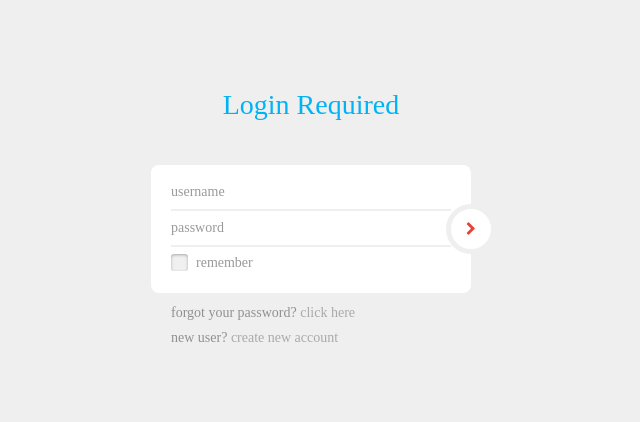
After one commit to sagar767/inventory, a PHP site: page /login.php in a window 1280 px wide. The commit adds this page. Shown: the top 422 px of the page, without its empty margins (329-969 px from the left). Run offline with PHP 8.4, Linux system fonts and the light colour scheme; a stand-in replaces the project's code that opens the database connection.

Commit message:
Login functionality added

```diff
--- a/css/login.css
+++ b/css/login.css
@@ -19,8 +19,7 @@ Last change	: 2015/03/27
  9. Misc
  -------------------------------------------------------------------*/
 /*=== 1. General Structure ===*/
-html,
-body {
+html, body {
 	background: #efefef;
 	padding: 10px;
 	font-family: 'Varela Round';
@@ -44,7 +43,7 @@ a:hover {
 }
 /*=== 4. Main Form ===*/
 .login-form-1 {
-  max-width: 300px;
+	width:320px;
 	border-radius: 5px;
 	display: inline-block;
 }
@@ -58,15 +57,12 @@ a:hover {
 	background: transparent;
 	color: #555555;
 	padding: 7px 0;
-  font-weight: bold;
-  height:auto;
+	height: auto;
 }
 .login-form-1 .form-control::-webkit-input-placeholder {
 	color: #999999;
 }
-.login-form-1 .form-control:-moz-placeholder,
-.login-form-1 .form-control::-moz-placeholder,
-.login-form-1 .form-control:-ms-input-placeholder {
+.login-form-1 .form-control:-moz-placeholder, .login-form-1 .form-control::-moz-placeholder, .login-form-1 .form-control:-ms-input-placeholder {
 	color: #999999;
 }
 .login-form-1 .form-group {
@@ -93,7 +89,7 @@ a:hover {
 	right: -25px;
 	top: 50%;
 	background: #ffffff;
-  color: #999999;
+	color: #E94234;
 	padding: 11px 0;
 	width: 50px;
 	height: 50px;
@@ -152,17 +148,18 @@ label.form-invalid:after {
 	color: #999999;
 	border-left: 3px solid transparent;
 	border-radius: 3px;
-  margin-bottom: 8px;
+	margin-bottom: 25px;
 	font-weight: bold;
 	height: 0;
-  padding: 0 20px 0 17px;
-  opacity: 0;
+	padding: 0 20px 0 20px;
 	transition: all ease-in-out 200ms;
 }
-.login-form-main-message.show {
+.login-form-main-message span {
 	height: auto;
 	opacity: 1;
-  padding: 10px 20px 10px 17px;
+	color: #E94234;
+	font-weight: normal;
+	padding: 10px 20px 10px 20px;
 }
 .login-form-main-message.success {
 	border-left-color: #2ecc71;
@@ -181,8 +178,8 @@ label.form-invalid:after {
 }
 [type="checkbox"]:not(:checked) + label,
 [type="checkbox"]:checked + label,
-[type="radio"]:not(:checked) + label,
-[type="radio"]:checked + label {
+[type="radio"]:not(:checked) +
+label, [type="radio"]:checked + label {
 	position: relative;
 	padding-left: 25px;
 	padding-top: 1px;
@@ -191,8 +188,8 @@ label.form-invalid:after {
 /* checkbox aspect */
 [type="checkbox"]:not(:checked) + label:before,
 [type="checkbox"]:checked + label:before,
-[type="radio"]:not(:checked) + label:before,
-[type="radio"]:checked + label:before {
+[type="radio"]:not(:checked) +
+label:before, [type="radio"]:checked + label:before {
 	content: '';
 	position: absolute;
 	left: 0;
@@ -207,45 +204,44 @@ label.form-invalid:after {
 /* checked mark aspect */
 [type="checkbox"]:not(:checked) + label:after,
 [type="checkbox"]:checked + label:after,
-[type="radio"]:not(:checked) + label:after,
-[type="radio"]:checked + label:after {
+[type="radio"]:not(:checked) +
+label:after, [type="radio"]:checked + label:after {
 	position: absolute;
 	color: #555555;
 	transition: all .2s;
 }
 /* checked mark aspect changes */
 [type="checkbox"]:not(:checked) + label:after,
-[type="radio"]:not(:checked) + label:after {
+[type="radio"]:not(:checked) +
+label:after {
 	opacity: 0;
 	transform: scale(0);
 }
-[type="checkbox"]:checked + label:after,
-[type="radio"]:checked + label:after {
+[type="checkbox"]:checked + label:after, [type="radio"]:checked + label:after {
 	opacity: 1;
 	transform: scale(1);
 }
 /* disabled checkbox */
 [type="checkbox"]:disabled:not(:checked) + label:before,
 [type="checkbox"]:disabled:checked + label:before,
-[type="radio"]:disabled:not(:checked) + label:before,
-[type="radio"]:disabled:checked + label:before {
+[type="radio"]:disabled:not(:checked) +
+label:before, [type="radio"]:disabled:checked + label:before {
 	box-shadow: none;
 	border-color: #8c8c8c;
 	background-color: #878787;
 }
-[type="checkbox"]:disabled:checked + label:after,
-[type="radio"]:disabled:checked + label:after {
+[type="checkbox"]:disabled:checked + label:after, [type="radio"]:disabled:checked + label:after {
 	color: #555555;
 }
-[type="checkbox"]:disabled + label,
-[type="radio"]:disabled + label {
+[type="checkbox"]:disabled + label, [type="radio"]:disabled + label {
 	color: #8c8c8c;
 }
 /* accessibility */
 [type="checkbox"]:checked:focus + label:before,
 [type="checkbox"]:not(:checked):focus + label:before,
 [type="checkbox"]:checked:focus + label:before,
-[type="checkbox"]:not(:checked):focus + label:before {
+[type="checkbox"]:not(:checked)
+:focus + label:before {
 	border: 1px dotted #f6f6f6;
 }
 /* hover style just for information */
@@ -254,24 +250,24 @@ label:hover:before {
 }
 /*=== Customization ===*/
 /* radio aspect */
-[type="checkbox"]:not(:checked) + label:before,
-[type="checkbox"]:checked + label:before {
+[type="checkbox"]:not(:checked) +
+label:before, [type="checkbox"]:checked + label:before {
 	border-radius: 3px;
 }
-[type="radio"]:not(:checked) + label:before,
-[type="radio"]:checked + label:before {
+[type="radio"]:not(:checked) +
+label:before, [type="radio"]:checked + label:before {
 	border-radius: 35px;
 }
 /* selected mark aspect */
-[type="checkbox"]:not(:checked) + label:after,
-[type="checkbox"]:checked + label:after {
+[type="checkbox"]:not(:checked) +
+label:after, [type="checkbox"]:checked + label:after {
 	content: '✔';
 	top: 0;
 	left: 2px;
 	font-size: 14px;
 }
-[type="radio"]:not(:checked) + label:after,
-[type="radio"]:checked + label:after {
+[type="radio"]:not(:checked) +
+label:after, [type="radio"]:checked + label:after {
 	content: '\2022';
 	top: 0;
 	left: 3px;
@@ -281,7 +277,11 @@ label:hover:before {
 /*=== 9. Misc ===*/
 .logo {
 	padding: 15px 0;
-  font-size: 25px;
-  color: #aaaaaa;
-  font-weight: bold;
+	font-size: 2em;
+	color: #00B3F4;
+	font-weight: normal;
+	text-align: center;
 }
+label {
+	font-weight: normal;
+}
--- a/css/style.css
+++ b/css/style.css
@@ -1,9 +1,5 @@
 .navbar-static-top {
   margin-bottom:20px;
-}
-
-i {
-  font-size:18px;
 }
 
 footer {
--- /dev/null
+++ b/js/jquery.ui.shake.min.js
@@ -0,0 +1,2 @@
+(function(d){d.fn.shake=function(a){"function"===typeof a&&(a={callback:a});a=d.extend({direction:"left",distance:20,times:3,speed:140,easing:"swing"},a);return this.each(function(){var b=d(this),k={position:b.css("position"),top:b.css("top"),bottom:b.css("bottom"),left:b.css("left"),right:b.css("right")};b.css("position","relative");var c="up"==a.direction||"down"==a.direction?"top":"left",e="up"==a.direction||"left"==a.direction?"pos":"neg",f={},g={},h={};f[c]=("pos"==e?"-=":"+=")+a.distance;g[c]=
+("pos"==e?"+=":"-=")+2*a.distance;h[c]=("pos"==e?"-=":"+=")+2*a.distance;b.animate(f,a.speed,a.easing);for(c=1;c<a.times;c++)b.animate(g,a.speed,a.easing).animate(h,a.speed,a.easing);b.animate(g,a.speed,a.easing).animate(f,a.speed/2,a.easing,function(){b.css(k);a.callback&&a.callback.apply(this,arguments)})})}})(jQuery);
--- /dev/null
+++ b/login.php
@@ -0,0 +1,61 @@
+<!DOCTYPE html>
+<html lang="en">
+	<head>
+		<meta http-equiv="content-type" content="text/html; charset=UTF-8">
+		<meta charset="utf-8">
+		<title>Login - Inventory</title>
+		<meta name="viewport" content="width=device-width, initial-scale=1, maximum-scale=1">
+
+	<!-- All the files that are required -->
+	<link rel="stylesheet" type="text/css" href="css/bootstrap.min.css">
+	<link rel="stylesheet" type="text/css" href="css/font-awesome.min.css">
+	<link rel="stylesheet" type="text/css" href="css/login.css">
+	<link rel="stylesheet" type="text/css" href="css/style.css">
+	</head>
+<body>
+<?php
+session_start();
+if(!empty($_SESSION['login_username']))
+{
+header('Location: sites/home.php');
+}
+?>
+
+<!-- LOGIN FORM -->
+<div class="text-center" style="padding:50px 0">
+	<div class="logo">Login Required</div>
+	<!-- Main Form -->
+	<div class="login-form-1">
+		<form id="login-form" class="text-left" action="" method="post">
+			<div class="login-form-main-message"></div>
+			<div class="main-login-form" id="main-login-form">
+				<div class="login-group">
+					<div class="form-group">
+						<label for="lg_username" class="sr-only">Username</label>
+						<input type="text" class="form-control" id="lg_username" name="lg_username" placeholder="username">
+					</div>
+					<div class="form-group">
+						<label for="lg_password" class="sr-only">Password</label>
+						<input type="password" class="form-control" id="lg_password" name="lg_password" placeholder="password">
+					</div>
+					<div class="form-group login-group-checkbox">
+						<input type="checkbox" id="lg_remember" name="lg_remember">
+						<label for="lg_remember">remember</label>
+					</div>
+				</div>
+				<button type="submit" id="login-button" class="login-button">
+					<i class="fa fa-chevron-right"></i>
+				</button>
+			</div>
+			<div class="etc-login-form">
+				<p>forgot your password? <a href="#">click here</a></p>
+				<p>new user? <a href="#">create new account</a></p>
+			</div>
+		</form>
+	</div>
+	<!-- end:Main Form -->
+</div>
+<script src="js/jquery.min.js" type="text/javascript"></script>
+<script src="js/jquery.validate.min.js" type="text/javascript"></script>
+<script src="js/jquery.ui.shake.min.js" type="text/javascript"></script>
+<script src="js/login.js" type="text/javascript"></script>
```
Also changed, not shown: index.php (deleted, +0 -37 lines), js/login.js (+69 -59 lines), layout/footer.php (+5 -3 lines), layout/header.php (+10 -6 lines), logout.php (added, +9 -0 lines), sites/ajax/ajaxLogin.php (added, +23 -0 lines), sites/home.php (renamed from home.php, +7 -27 lines), .htaccess. Lines whose indentation alone changed are shown as unchanged.
